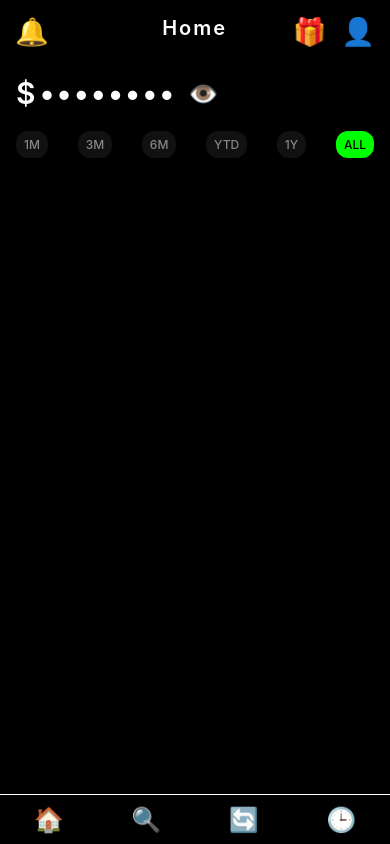
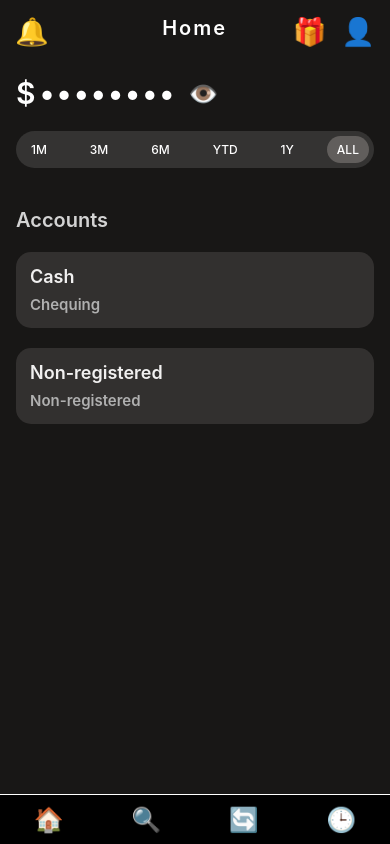
Before and after one commit to RonaldoK618/myCloneApp, a React Native app: screen / in a window 390 px wide. Built offline with nearby package versions, Linux system fonts and the light colour scheme.

Commit message:
Added Accounts

```diff
--- a/App.tsx
+++ b/App.tsx
@@ -17,6 +17,7 @@ export default function App() {
 
   return (
     <SafeAreaView style={styles.container}>
+      {/* ===== INDEX ROW ===== */}
       <View style={styles.topIndex}>
         <Text style={styles.notificationIcon}>🔔</Text>
         <Text style={styles.homeIndex}>Home</Text>
@@ -62,6 +63,18 @@ export default function App() {
             </Text>
           </TouchableOpacity>
         </View>
+
+        <View style={styles.accountSection}>
+          <Text style={styles.accountText}>Accounts</Text>
+          <View style={styles.accounts}>
+            <Text style={styles.accountName}>Cash</Text>
+            <Text style={styles.accountType}>Chequing</Text>
+          </View>
+          <View style={styles.accounts}>
+            <Text style={styles.accountName}>Non-registered</Text>
+            <Text style={styles.accountType}>Non-registered</Text>
+          </View>
+        </View>
       </ScrollView>
 
       {/* ===== BOTTOM TAB BAR ===== */}
@@ -87,13 +100,14 @@ const styles = StyleSheet.create({
   /* ============== CONTAINER ============== */
   container: {
     flex: 1,
-    backgroundColor: '#000',
+    color: '##f1f0f0',
+    backgroundColor: '#181716',
   },
 
   /* ============== HEADER ROW ================== */
   topIndex: {
     flexDirection: 'row',
-    backgroundColor: '#000',
+    backgroundColor: '#181716',
     justifyContent: 'center',
   },
   notificationIcon: {
@@ -161,23 +175,57 @@ const styles = StyleSheet.create({
     justifyContent: 'space-between',
     marginHorizontal: 16,
     marginTop: 20,
+    padding: 5,
+    backgroundColor: '#343332',
+    borderRadius: 20,
+
   },
   timeButton: {
-    paddingHorizontal: 8,
+    paddingHorizontal: 10,
     paddingVertical: 6,
-    borderRadius: 12,
-    backgroundColor: '#111',
+    borderRadius: 20,
   },
   timeButtonActive: {
-    backgroundColor: '#0f0',
+    backgroundColor: '#615e5c',
   },
   timeButtonText: {
     fontSize: 12,
-    color: '#888',
+    color: '#fff',
     fontWeight: '500',
   },
   timeButtonTextActive: {
-    color: '#000',
+    color: '#fff',
+  },
+
+  /* ===== Accounts ===== */
+  accountSection: {
+    marginHorizontal: 16,
+    marginTop: 20,
+  },
+  accountText: {
+    marginTop:20,
+    fontSize: 20,
+    color: '#d3d3d3',
+    fontWeight: '600',
+  },
+  accounts: {
+    fontSize: 18,
+    marginTop: 20,
+    padding: 10,
+    backgroundColor: '#32302f',
+    borderRadius: 15,
+  },
+  accountName: {
+    color: '#f1f0f0',
+    padding: 4,
+    fontSize: 18,
+    fontWeight: 600,
+  },
+  accountType: {
+    color: '#b0b0b0',
+    padding: 4,
+    fontSize: 15,
+    fontWeight: 600,
   },
 
   /* ===== BOTTOM TABS ===== */
```
